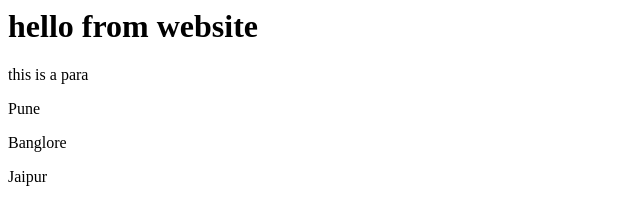
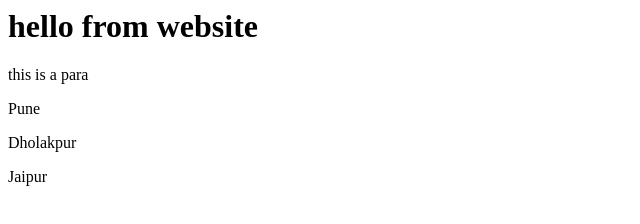
Before and after one commit to pshreegiri/NewLocker, a plain HTML site: page index.html in a window 1280 px wide. Shown: the full height of the page, 0-640 px from the left. Drawn offline with Linux system fonts and the light colour scheme.

Commit message:
added dholakpur

```diff
--- a/index.html
+++ b/index.html
@@ -1,5 +1,5 @@
 <h1>hello from website</h1>
 <p>this is a para</p>
 <p>Pune</p>
-<p>Banglore</p>
+<p>Dholakpur</p>
 <p>Jaipur</p>
```
